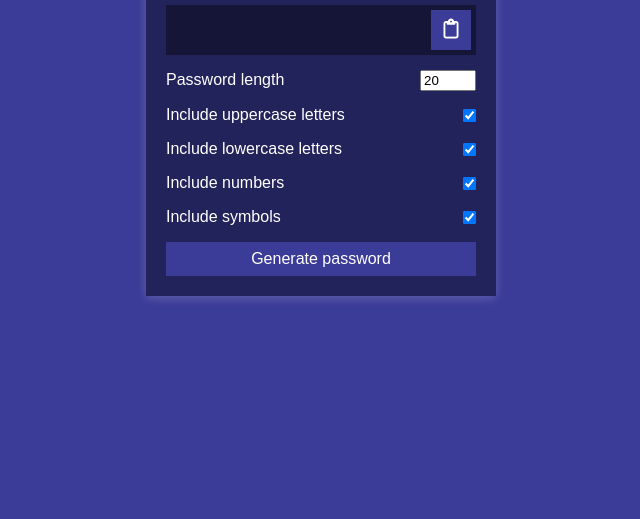
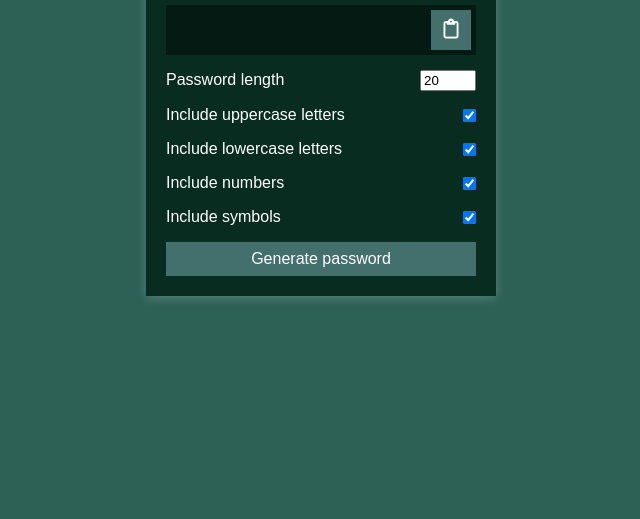
Before and after one commit to DrStanev/Password-Generator, a plain HTML site: page index.html in a window 1280 px wide. Shown: the part 297-816 px from the top of the page, without its empty margins (319-959 px from the left). Drawn offline with Linux system fonts and the light colour scheme; a web font is replaced by a local one.

Commit message:
Update style.css

```diff
--- a/style.css
+++ b/style.css
@@ -5,7 +5,7 @@
 }
 
 body {
-	background-color: #3B3B98;
+	background-color: rgb(45, 97, 86);
 	color: #fff;
 	display: flex;
 	font-family: 'Muli', sans-serif;
@@ -30,7 +30,7 @@ input[type=checkbox] {
 }
 
 .container {
-	background-color: #23235B;
+	background-color: rgb(8, 44, 32);
 	box-shadow: 0px 2px 10px rgba(255, 255, 255, 0.2);
 	padding: 20px;
 	width: 350px;
@@ -70,7 +70,7 @@ input[type=checkbox] {
 	cursor: pointer;
 	font-size: 16px;
 	padding: 8px 12px;
-	background-color: #3B3B98;
+	background-color: rgb(67, 112, 108);
 }
 
 .btn-large {
```
